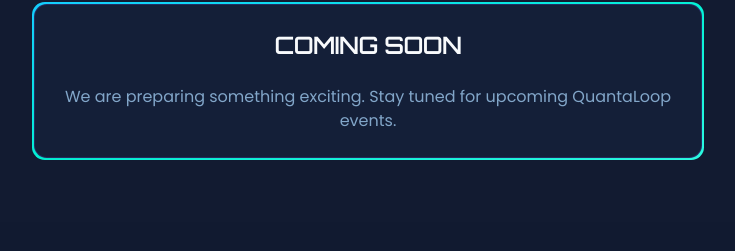
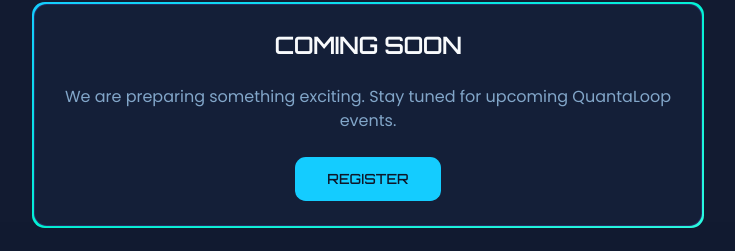
Before and after one commit to The-arcane/quantaloop1, a Next.js app: page / in a window 1280 px wide. Shown: the part 1557-1808 px from the top of the page, without its empty margins (272-1007 px from the left). Built offline with nearby package versions, Linux system fonts and the light colour scheme; no server answers; the database is empty.

Commit message:
Add event registration link

```diff
--- a/src/components/landing/UpcomingEvents.tsx
+++ b/src/components/landing/UpcomingEvents.tsx
@@ -1,4 +1,6 @@
+import Link from "next/link";
 import { Card, CardContent, CardHeader, CardTitle } from "@/components/ui/card";
+import { Button } from "@/components/ui/button";
 import { GradientCard } from "./GradientCard";
 
 export default function UpcomingEvents() {
@@ -16,10 +18,13 @@
                   Coming Soon
                 </CardTitle>
               </CardHeader>
-              <CardContent>
+              <CardContent className="space-y-6">
                 <p className="text-muted-foreground font-body">
                   We are preparing something exciting. Stay tuned for upcoming QuantaLoop events.
                 </p>
+                <Button asChild size="lg" className="font-headline uppercase">
+                  <Link href="/launchpad">Register</Link>
+                </Button>
               </CardContent>
             </Card>
           </GradientCard>
```
